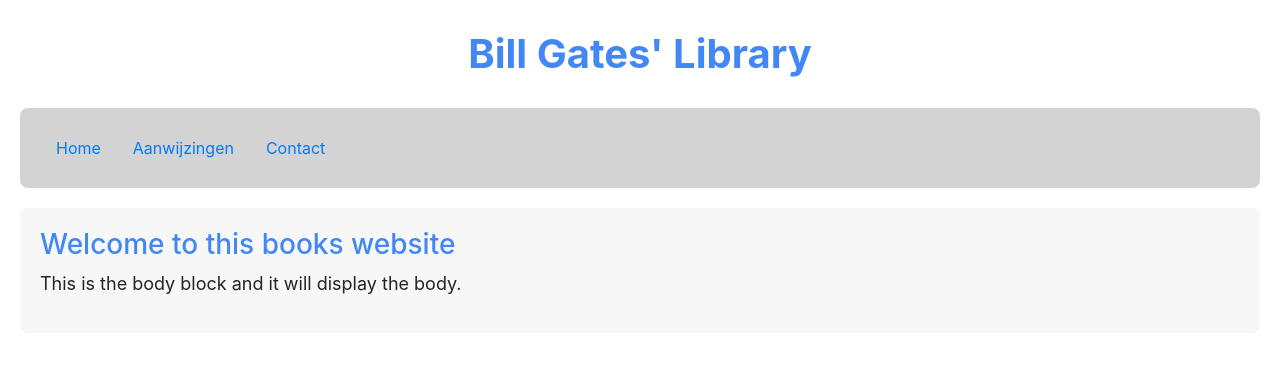
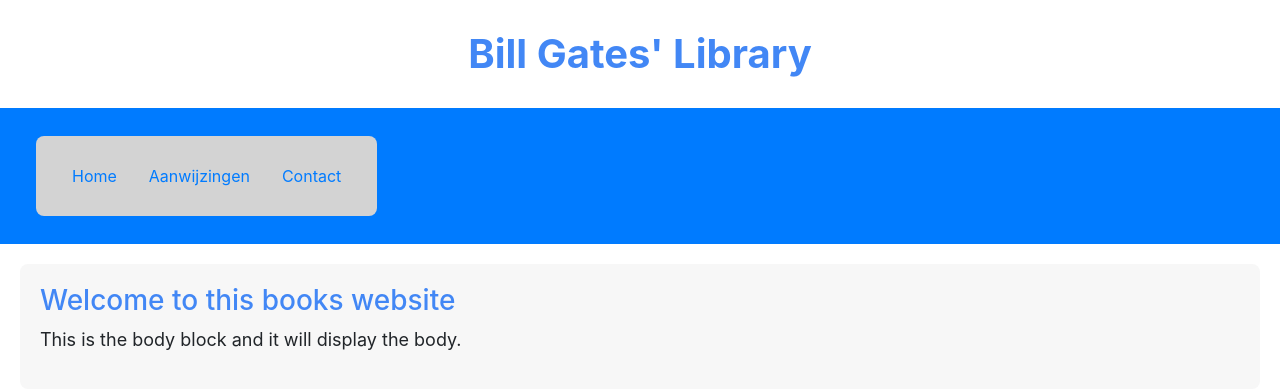
Before and after one commit to tomdevalk1997/project1, a Flask app: page / in a window 1280 px wide. Shown: the top 389 px of the page. Run offline with Flask 2, Linux system fonts and the light colour scheme; style sheets or scripts are compiled from the project's sources; some libraries are stand-ins or nearby versions.

Commit message:
Change navbar style

```diff
--- a/styles.scss
+++ b/styles.scss
@@ -105,9 +105,9 @@
 
 .navigation_bar {
 	background-color: $color_secondary;
-    margin: 20px;
-    padding: 20px;
-    border-radius: 8px;
+  margin: 20px;
+  padding: 20px;
+  border-radius: 8px;
 }
 
 .footer_bar {
--- a/templates/layout.html
+++ b/templates/layout.html
@@ -9,7 +9,7 @@
     	<header>
     		<h1>Bill Gates' Library</h1>
     	</header>
-    	<nav>
+    	<nav class="navbar navbar-dark bg-primary">
     		<div class="navigation_bar">
 	    		<ul class="nav">
 					<li class="nav-item">
```
Also changed, not shown: 1 other file.
